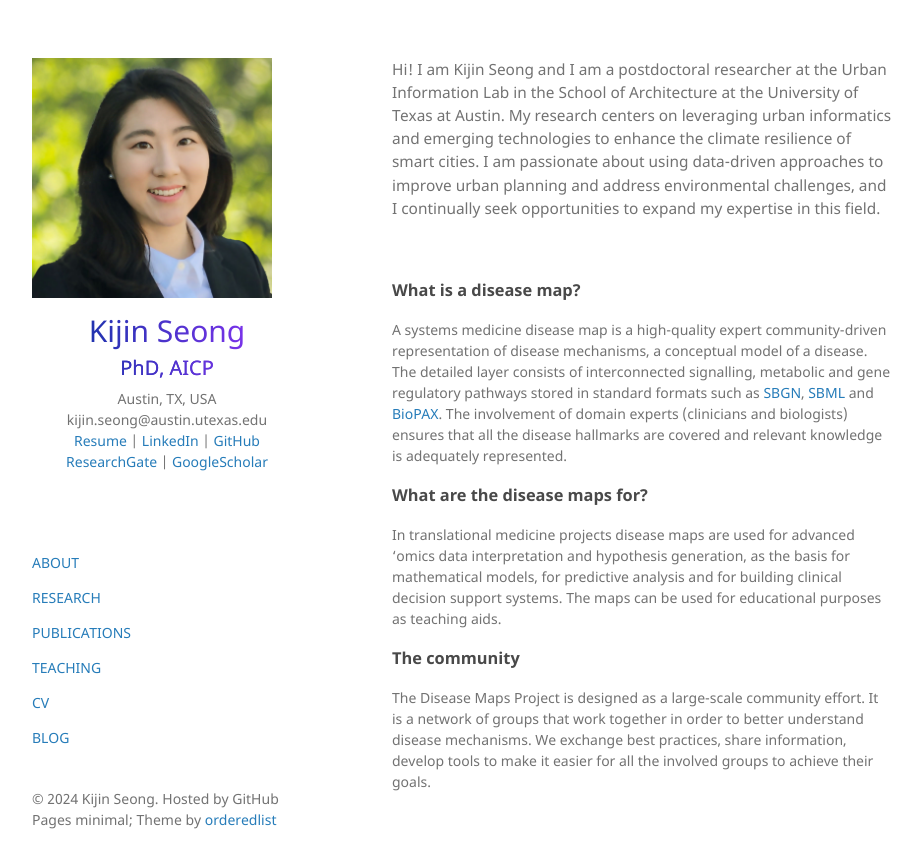
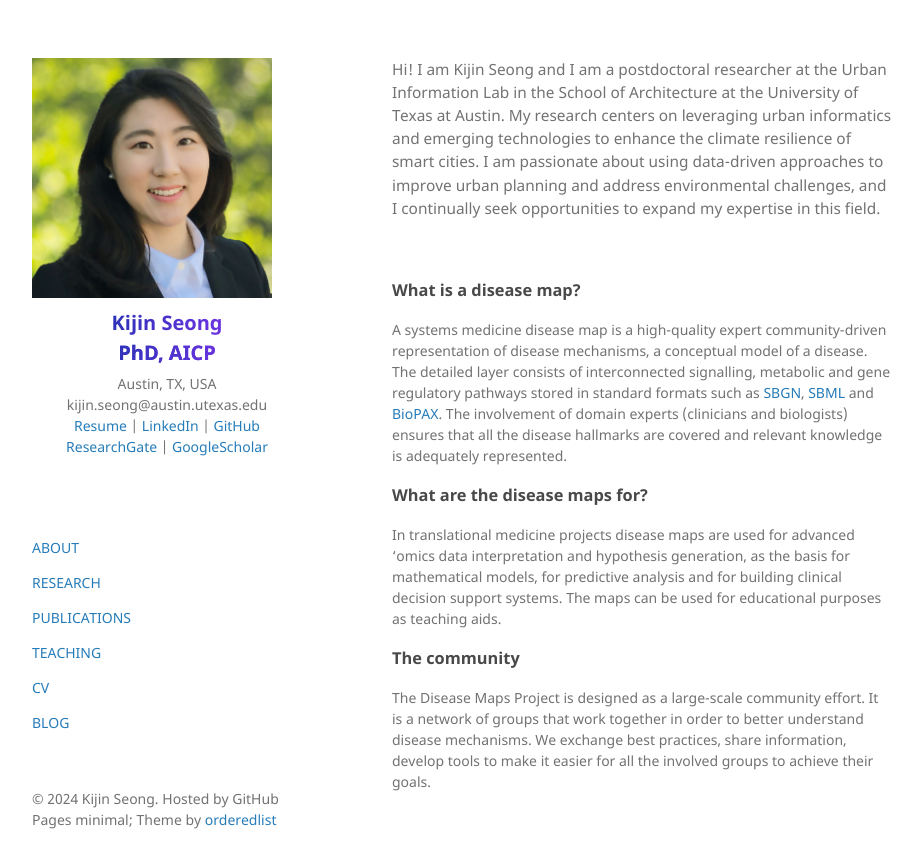
Before and after one commit to kijinseong/kijinseong.github.io, a Jekyll site: the page built from index.md, in a window 1280 px wide. Shown: the top 868 px of the page, without its empty margins (178-1099 px from the left). Built offline with Jekyll 4.4.1, drawn with Linux system fonts in a browser that asks for light colours.

Commit message:
Update default.html

```diff
--- a/_layouts/default.html
+++ b/_layouts/default.html
@@ -13,12 +13,13 @@
 
     <style>
           .header-title {
-            font-size: 30px; /* Smaller font size */
+            font-size: 20px; /* Smaller font size */
             background: linear-gradient(to right, #003399 0%, #9933ff 100%);
             -webkit-background-clip: text;
             color: transparent;
             text-align: center;
             margin: 5px 0;
+            font-weight: bold;
           }
 
           .header-title .sub-title {
@@ -27,6 +28,7 @@
             background: linear-gradient(to right, #003399 0%, #9933ff 100%);
             -webkit-background-clip: text;
             color: transparent;
+            font-weight: bold;
           }
         </style>
 
```
